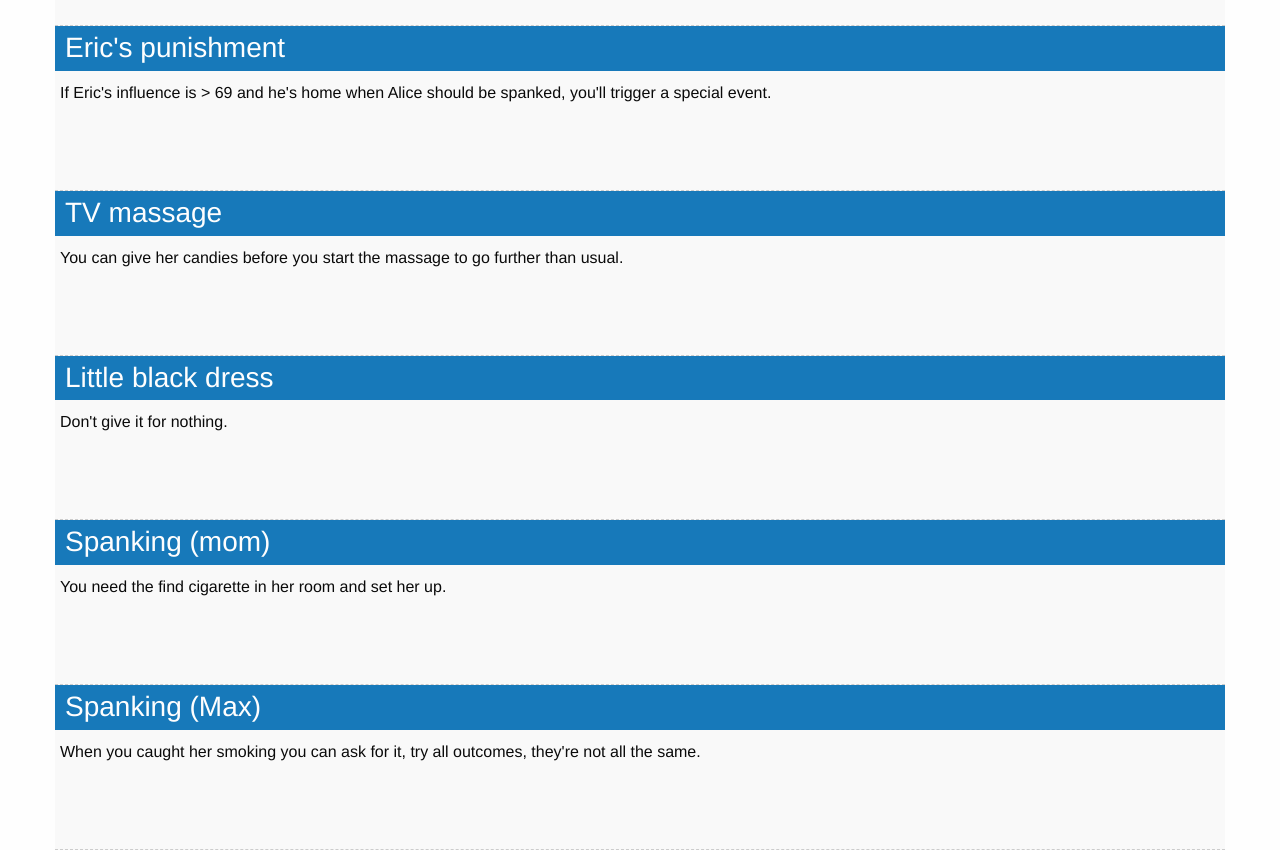
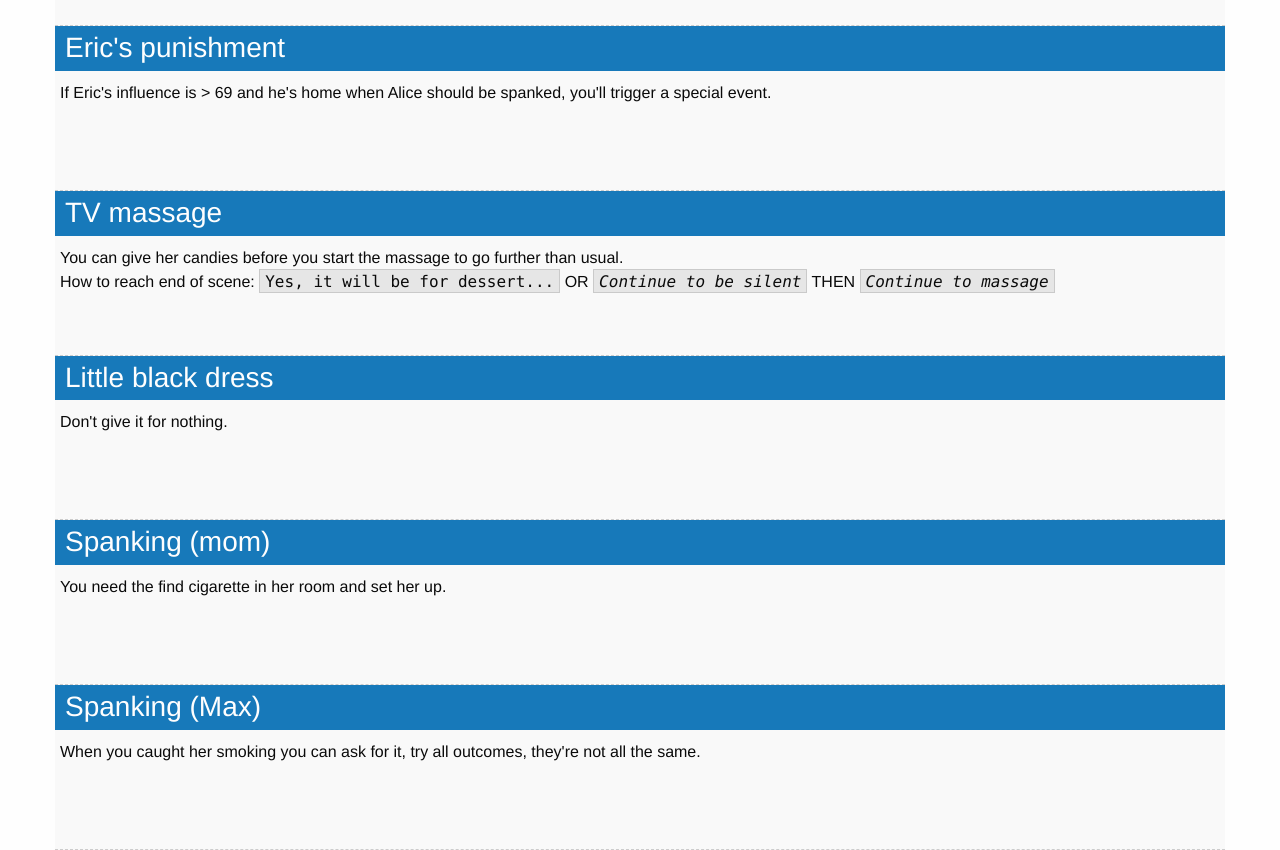
Before and after one commit to abdicatedbear/bigbrother-walkthrough, a plain HTML site: page alice.html in a window 1280 px wide. Shown: the part 3366-4216 px from the top of the page. Drawn offline with Linux system fonts and the light colour scheme.

Commit message:
Added more infos.

```diff
--- a/alice.html
+++ b/alice.html
@@ -296,6 +296,9 @@
                     </p>
                     <div class="step">
                         You can give her candies before you start the massage to go further than usual.
+                        <br>
+                        How to reach end of scene:  <code>Yes, it will be for dessert...</code> OR <code><i>Continue to be silent</i></code> THEN
+                        <code><i>Continue to massage</i></code>
                     </div>
                 </div>
                 <!-- Little black dress -->
```
